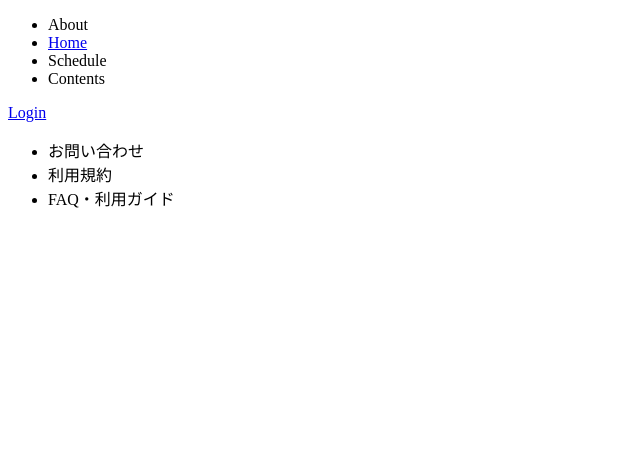
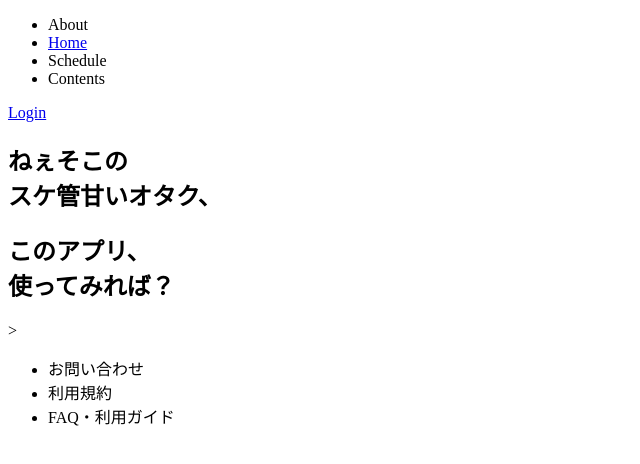
Before and after one commit to PammyRyuNishikawa/Information-Systems-Design-meeting, a plain HTML site: page oshikatu.html in a window 1280 px wide. Shown: the whole page, without its empty margins (0-640 px from the left). Drawn offline with Linux system fonts and the light colour scheme.

Commit message:
Update oshikatu.html

```diff
--- a/oshikatu.html
+++ b/oshikatu.html
@@ -20,6 +20,15 @@
 
     <a href="oshikatu_login.html">Login</a>
 
+<div=sukekan>
+    <h2>ねぇそこの
+    <br>スケ管甘いオタク、</h2>
+</div>
+
+<div=useapp>
+    <h2>このアプリ、
+    <br>使ってみれば？</h2>
+</div>>
 <fotter>
     <ul>
           <li>お問い合わせ</li>
```
